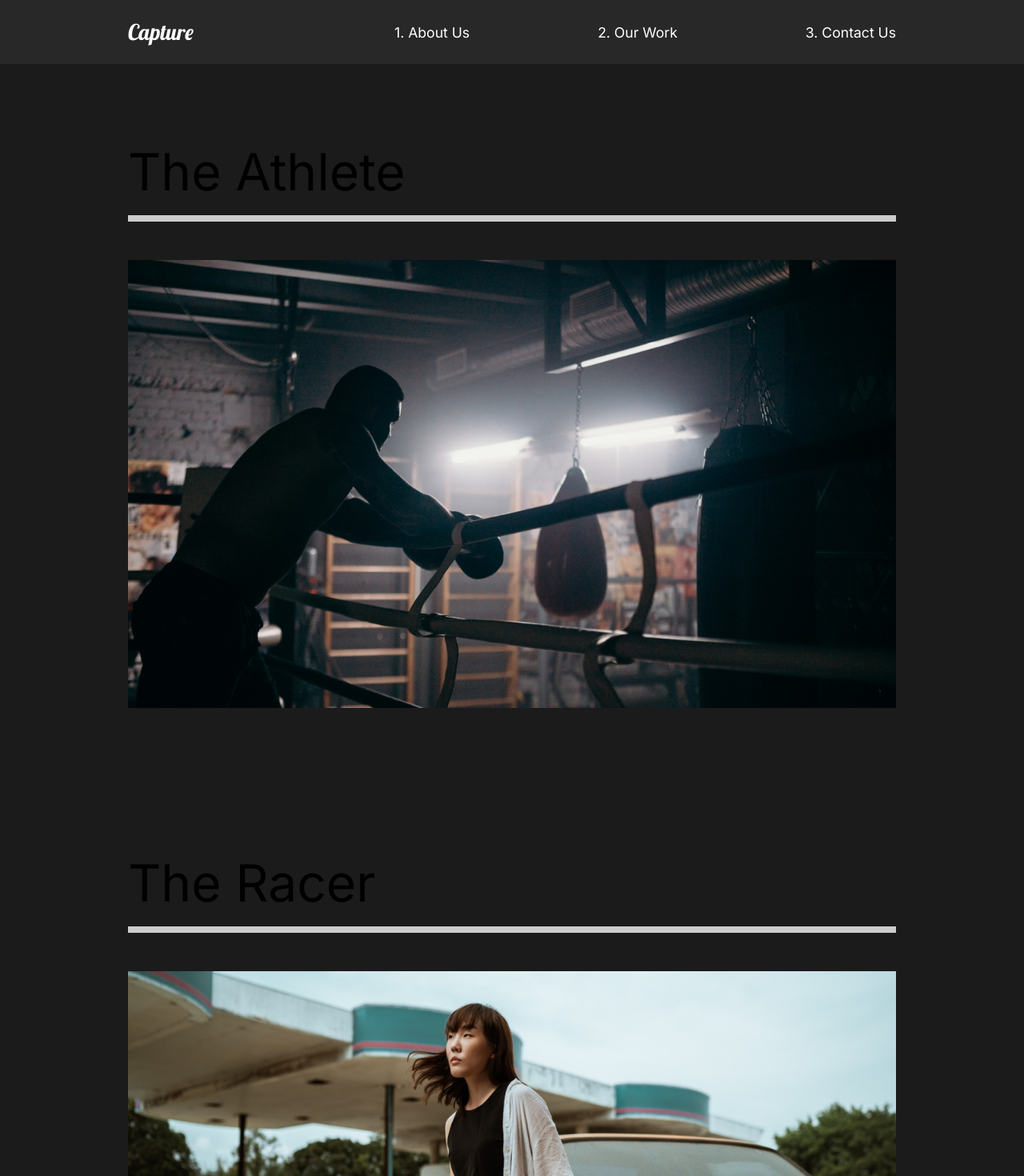
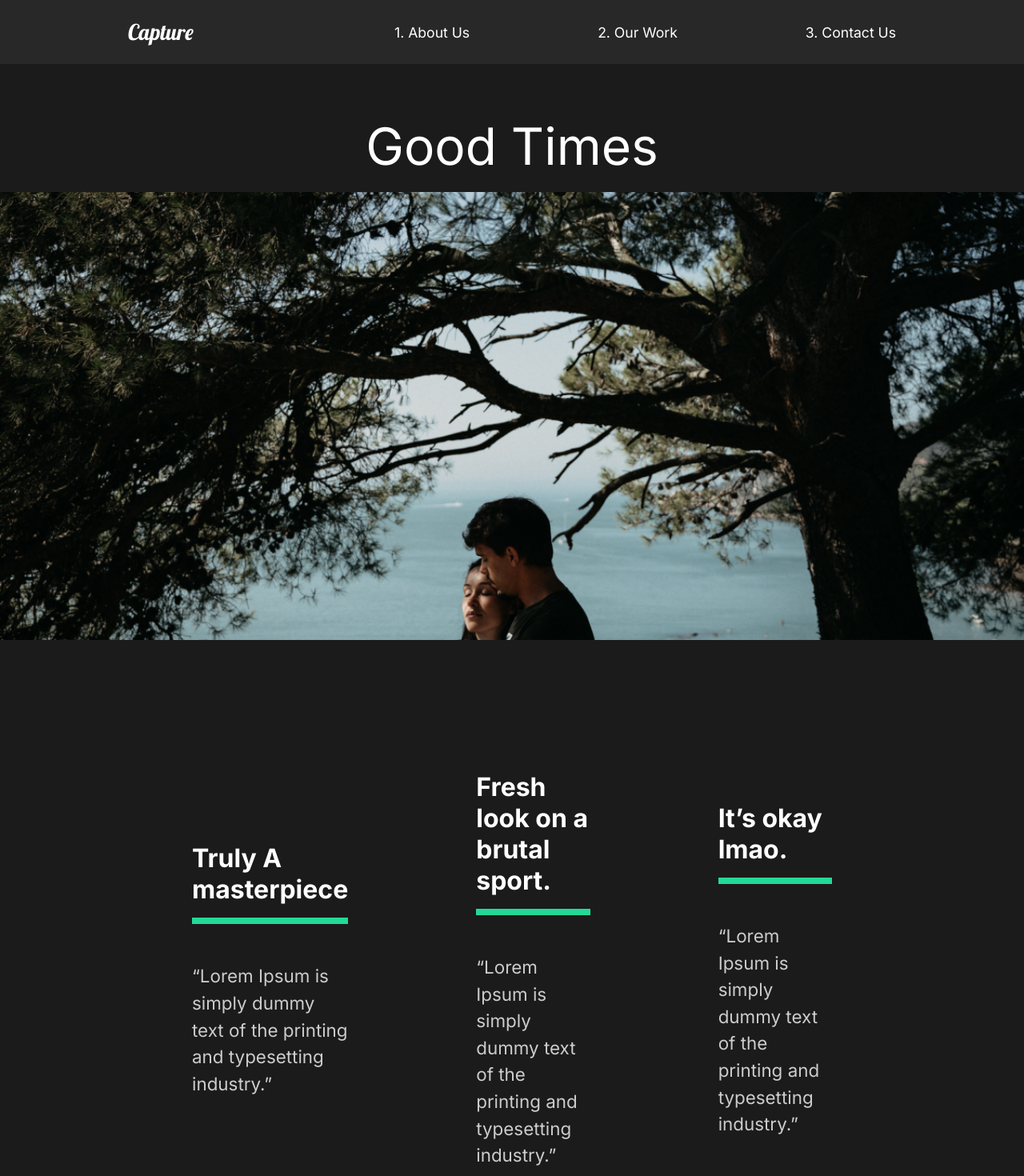
Before and after one commit to sourabhsaini11/business-portfolio, a React (Create React App) app: page /work/good-times in a window 1280 px wide. Shown: the top 1470 px of the page at 80% size. Built offline with nearby package versions, Linux system fonts and the light colour scheme.

Commit message:
1.MovieDetails-State

```diff
--- a/src/App.js
+++ b/src/App.js
@@ -5,6 +5,7 @@
 import ContactUs from './pages/ContactUs';
 import OurWork from './pages/OurWork';
 import { Switch, Route } from 'react-router-dom';
+import MovieDetail from './pages/MovieDetails';
 
 function App() {
   return (
@@ -15,8 +16,11 @@
       <Route path="/" exact>
           <AboutUs />
       </Route>
-      <Route path="/work">
+      <Route path="/work" exact>
           <OurWork />
+      </Route>
+      <Route path="/work/:id">
+          <MovieDetail />
       </Route>
       <Route path="/contact">
         <ContactUs />
--- /dev/null
+++ b/src/movieState.js
@@ -0,0 +1,81 @@
+//Import Images
+import athlete from "./img/athlete-small.png";
+import goodtimes from "./img/goodtimes-small.png";
+import theracer from "./img/theracer-small.png";
+import athlete2 from "./img/athlete2.png";
+import goodtimes2 from "./img/good-times2.jpg";
+import theracer2 from "./img/the-racer2.jpg";
+
+export const MovieState = () => {
+  return [
+    {
+      title: "The Athlete",
+      mainImg: athlete,
+      secondaryImg: athlete2,
+      url: "/work/the-athlete",
+      awards: [
+        {
+          title: "Truly A masterpiece",
+          description:
+            "“Lorem Ipsum is simply dummy text of the printing and typesetting industry.”",
+        },
+        {
+          title: "Fresh look on a brutal sport.",
+          description:
+            "“Lorem Ipsum is simply dummy text of the printing and typesetting industry.”",
+        },
+        {
+          title: "It’s okay lmao.",
+          description:
+            "“Lorem Ipsum is simply dummy text of the printing and typesetting industry.”",
+        },
+      ],
+    },
+    {
+      title: "Good Times",
+      mainImg: goodtimes,
+      url: "/work/good-times",
+      secondaryImg: goodtimes2,
+      awards: [
+        {
+          title: "Truly A masterpiece",
+          description:
+            "“Lorem Ipsum is simply dummy text of the printing and typesetting industry.”",
+        },
+        {
+          title: "Fresh look on a brutal sport.",
+          description:
+            "“Lorem Ipsum is simply dummy text of the printing and typesetting industry.”",
+        },
+        {
+          title: "It’s okay lmao.",
+          description:
+            "“Lorem Ipsum is simply dummy text of the printing and typesetting industry.”",
+        },
+      ],
+    },
+    {
+      title: "The Racer",
+      mainImg: theracer,
+      url: "/work/the-racer",
+      secondaryImg: theracer2,
+      awards: [
+        {
+          title: "Truly A masterpiece",
+          description:
+            "“Lorem Ipsum is simply dummy text of the printing and typesetting industry.”",
+        },
+        {
+          title: "Fresh look on a brutal sport.",
+          description:
+            "“Lorem Ipsum is simply dummy text of the printing and typesetting industry.”",
+        },
+        {
+          title: "It’s okay lmao.",
+          description:
+            "“Lorem Ipsum is simply dummy text of the printing and typesetting industry.”",
+        },
+      ],
+    },
+  ];
+};
--- /dev/null
+++ b/src/pages/MovieDetails.js
@@ -0,0 +1,119 @@
+import React, { useState, useEffect } from "react";
+import styled from "styled-components";
+import { useHistory } from "react-router-dom";
+import { MovieState } from "../movieState";
+//Animations
+// import { motion } from "framer-motion";
+// import { pageAnimation } from "../animation";
+
+const MovieDetail = () => {
+  const history = useHistory();
+  const url = history.location.pathname;
+  const [movies, setMovies] = useState(MovieState);
+  const [movie, setMovie] = useState(null);
+
+  //UseEffect
+  useEffect(() => {
+    const currentMovie = movies.filter((stateMovie) => stateMovie.url === url);
+    setMovie(currentMovie[0]);
+    console.log(setMovies);
+  }, [movies, url]);
+
+  return (
+    <>
+      {movie && (
+        <Details
+        //   exit="exit"
+        //   variants={pageAnimation}
+        //   initial="hidden"
+        //   animate="show"
+        >
+          <HeadLine>
+            <h2>{movie.title}</h2>
+            <img src={movie.mainImg} alt="movie" />
+          </HeadLine>
+          <Awards>
+            {movie.awards.map((award) => (
+              <Award
+                title={award.title}
+                description={award.description}
+                key={award.title}
+              />
+            ))}
+          </Awards>
+          <ImageDisplay>
+            <img src={movie.secondaryImg} alt="movie" />
+          </ImageDisplay>
+        </Details>
+      )}
+    </>
+  );
+};
+
+//const Details = styled(motion.div)`
+const Details = styled.div`
+  color: white;
+`;
+const HeadLine = styled.div`
+  min-height: 90vh;
+  padding-top: 20vh;
+  position: relative;
+  h2 {
+    position: absolute;
+    top: 10%;
+    left: 50%;
+    transform: translate(-50%, -10%);
+  }
+  img {
+    width: 100%;
+    height: 70vh;
+    object-fit: cover;
+  }
+`;
+const Awards = styled.div`
+  min-height: 80vh;
+  display: flex;
+  margin: 5rem 10rem;
+  align-items: center;
+  justify-content: space-around;
+  /* @media (max-width: 1500px) {
+    display: block;
+    margin: 2rem 2rem;
+  } */
+`;
+const AwardStyle = styled.div`
+  padding: 5rem;
+  h3 {
+    font-size: 2rem;
+  }
+  .line {
+    width: 100%;
+    background: #23d997;
+    height: 0.5rem;
+    margin: 1rem 0rem;
+  }
+  p {
+    padding: 2rem 0rem;
+  }
+`;
+const ImageDisplay = styled.div`
+  min-height: 50vh;
+  img {
+    width: 100%;
+    height: 100vh;
+    object-fit: cover;
+  }
+`;
+
+//Award Component
+const Award = ({ title, description }) => {
+  return (
+    <AwardStyle>
+      <h3>{title}</h3>
+      <div className="line"></div>
+      <p>{description}</p>
+    </AwardStyle>
+  );
+};
+
+export default MovieDetail;
--- a/src/pages/OurWork.js
+++ b/src/pages/OurWork.js
@@ -12,21 +12,21 @@
             <Movie>
                 <h2>The Athlete</h2>
                 <div className="line"></div>
-                    <Link>
+                    <Link to="/work/the-athlete">
                         <img src={athlete} alt="athlete" />
                     </Link>
             </Movie>
             <Movie>
                 <h2>The Racer</h2>
                 <div className="line"></div>
-                    <Link>
+                    <Link to="/work/the-racer">
                         <img src={theracer} alt="theracer" />
                     </Link>
             </Movie>
             <Movie>
                 <h2>Good Times</h2>
                 <div className="line"></div>
-                    <Link>
+                    <Link to="/work/good-times">
                         <img src={goodtimes} alt="goodtimes" />
                     </Link>
 
```
Also changed, not shown: 1 other file (tests, documents, lock files or other folders).
